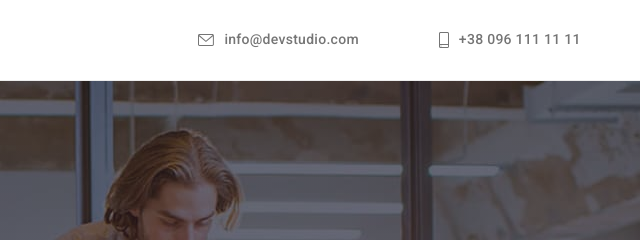
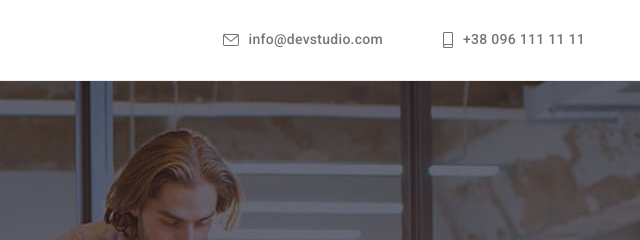
Before and after one commit to lavrinenkokyiv/goit-markup-hw-04, a plain HTML site: page index.html in a window 1280 px wide. Shown: the top 240 px of the page, 640-1280 px from the left. Drawn offline with nearby package versions, Linux system fonts and the light colour scheme.

Commit message:
Update styles.css
поправки 4 дз финиш

```diff
--- a/css/styles.css
+++ b/css/styles.css
@@ -108,6 +108,7 @@ nav {
 }
 .markas {
   display: inline-flex;
+  margin-left: auto;
 }
 .marka {
   display: flex;
@@ -181,12 +182,12 @@ nav {
 .markas .item + .item {
   margin-left: 50px;
 }
+.marg .item + .item {
+  margin-left: 30px;
+}
 .nav-site:hover,
 .nav-site:focus {
   color: var(--blue-text);
-}
-.marg .item {
-  margin-left: 256px;
 }
 .nav-adm {
   display: flex;
@@ -312,7 +313,7 @@ nav {
   color: var(--general-text);
 }
 .teamwork p {
-  margin-bottom: 30px;
+  margin-bottom: 16px;
   text-align: center;
   font-weight: normal;
   font-size: 16px;
```
